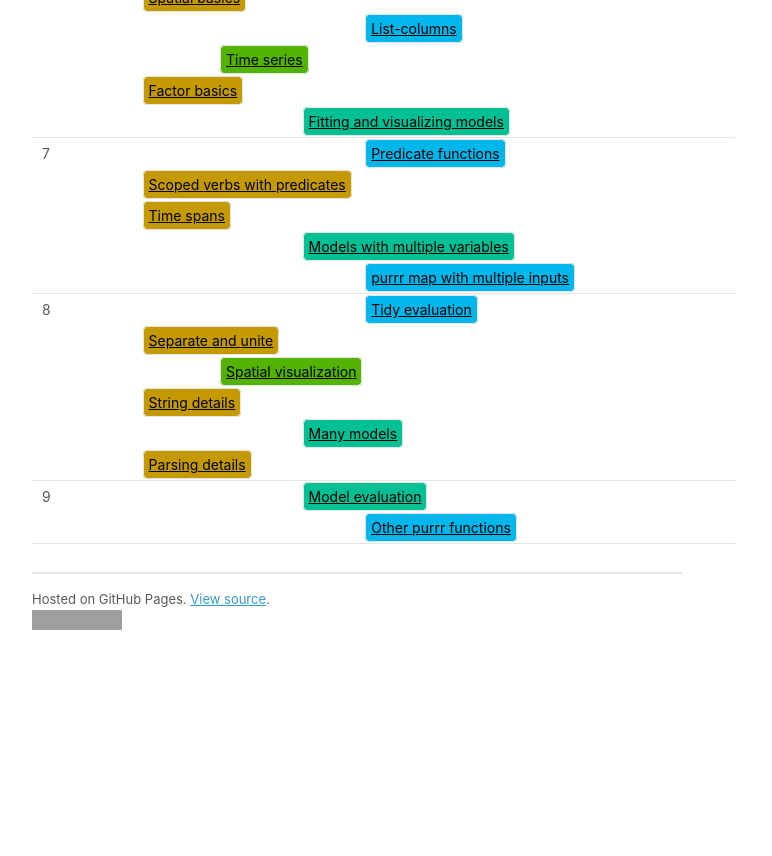
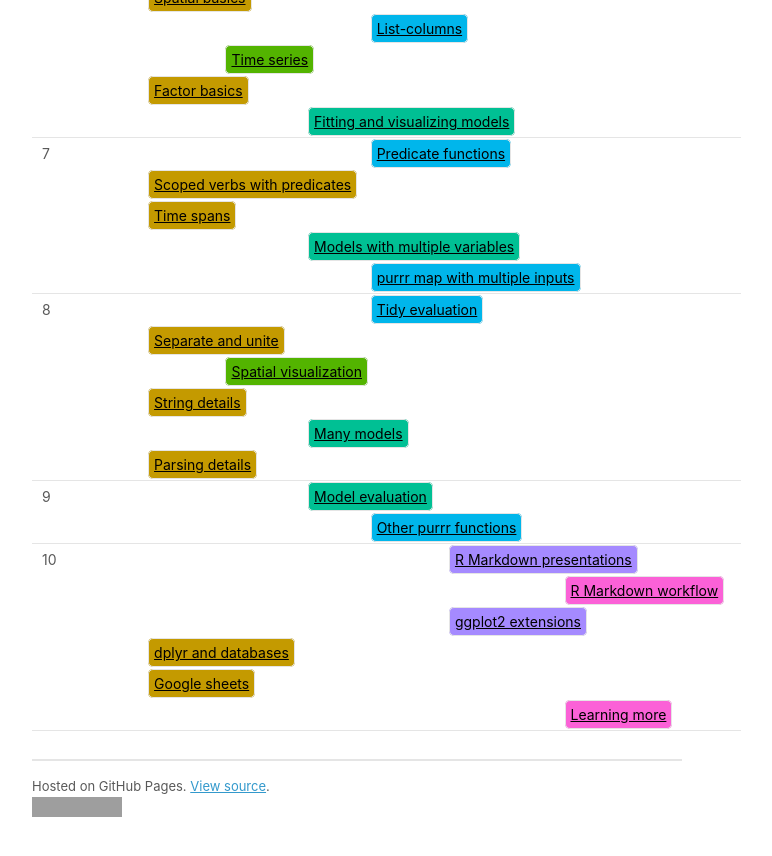
Before and after one commit to dcl-2019-01/curriculum, a Jekyll site: the page built from docs/index.md, in a window 1280 px wide and 900 px high, scrolled down 1193 px. Shown: the top 856 px of the window, without its empty margins (283-1055 px from the left). Built offline with Jekyll 4.4.1, drawn with Linux system fonts in a browser that asks for light colours; our own code applies the rules of GitHub Pages for plain Markdown files; a script that is not in the unit is left out; before the commit the page ends 1906 px from its top, so only the background shows below that; grey boxes are pictures that could not be loaded.

Commit message:
Update for week 10

```diff
--- a/docs/index.md
+++ b/docs/index.md
@@ -355,4 +355,40 @@ title: Theme index
   <td colspan="2"></td>
 </tr>
 </tbody>
+<tbody>
+<tr>
+<td id='week-10'>10</td>
+  <td colspan="5"></td>
+  <td colspan="6"><a class="communicate" href="rmarkdown-formats.html">R Markdown presentations</a></td>
+  <td colspan="1"></td>
+</tr>
+<tr>
+<td></td>
+  <td colspan="6"></td>
+  <td colspan="6"><a class="workflow" href="workflow-rmarkdown.html">R Markdown workflow</a></td>
+</tr>
+<tr>
+<td></td>
+  <td colspan="5"></td>
+  <td colspan="6"><a class="communicate" href="ggplot2-exts.html">ggplot2 extensions</a></td>
+  <td colspan="1"></td>
+</tr>
+<tr>
+<td></td>
+  <td colspan="1"></td>
+  <td colspan="6"><a class="wrangle" href="dplyr-databases.html">dplyr and databases</a></td>
+  <td colspan="5"></td>
+</tr>
+<tr>
+<td></td>
+  <td colspan="1"></td>
+  <td colspan="6"><a class="wrangle" href="googlesheets.html">Google sheets</a></td>
+  <td colspan="5"></td>
+</tr>
+<tr>
+<td></td>
+  <td colspan="6"></td>
+  <td colspan="6"><a class="workflow" href="learning-more.html">Learning more</a></td>
+</tr>
+</tbody>
 </table>
--- a/syllabus.yml
+++ b/syllabus.yml
@@ -1,4 +1,4 @@
-cur-week: 9
+cur-week: 10
 
 weeks:
   week-01:
@@ -72,11 +72,11 @@ weeks:
 
   week-10:
   - rmarkdown-formats
+  - workflow-rmarkdown
+  - ggplot2-exts
   - dplyr-databases
-  - ggplot2-exts
   - googlesheets
   - learning-more
-  - workflow-rmarkdown
 
 # Not used
 # - export
```
